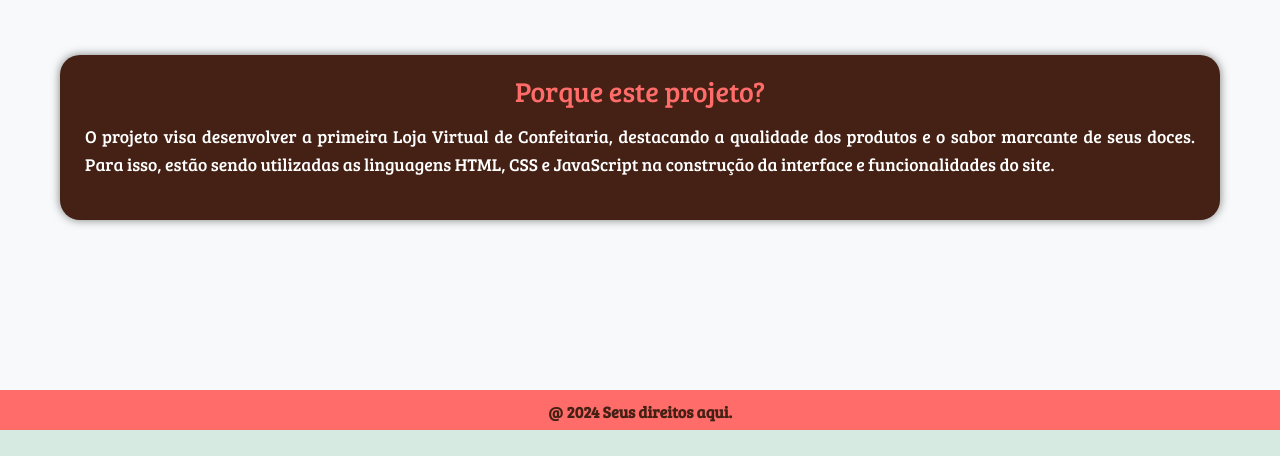
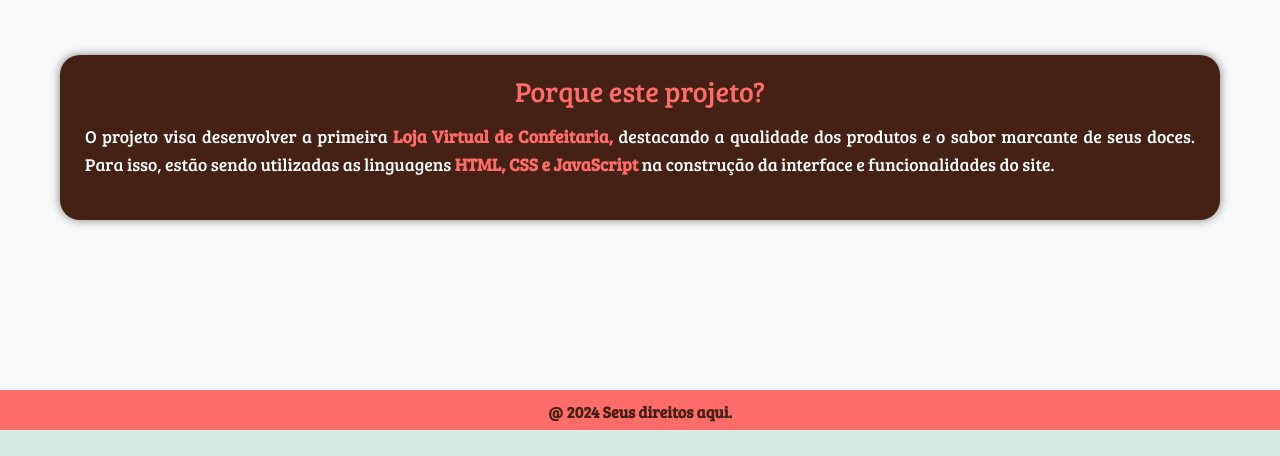
Before and after one commit to Felipi7/Confeitaria, a plain HTML site: page explicacao.html in a window 1280 px wide. Shown: the part 109-565 px from the top of the page. Drawn offline with nearby package versions, Linux system fonts and the light colour scheme.

Commit message:
Alteracao

```diff
--- a/explicacao.html
+++ b/explicacao.html
@@ -72,9 +72,9 @@
         <div class="sobre-container">
             <div class="sobre-item">
                 <h3>Porque este projeto?<br></h3>
-                <p style="font-size: 1.1rem;line-height: 1.8rem;">O projeto visa desenvolver a primeira Loja Virtual de
-                    Confeitaria, destacando a qualidade dos produtos e o sabor marcante de seus doces. Para isso, estão
-                    sendo utilizadas as linguagens HTML, CSS e JavaScript na construção da interface e funcionalidades
+                <p style="font-size: 1.1rem;line-height: 1.8rem;">O projeto visa desenvolver a primeira <span>Loja Virtual de
+                    Confeitaria,</span> destacando a qualidade dos produtos e o sabor marcante de seus doces. Para isso, estão
+                    sendo utilizadas as linguagens <span>HTML, CSS e JavaScript</span> na construção da interface e funcionalidades
                     do site.</p>
 
             </div>
```
